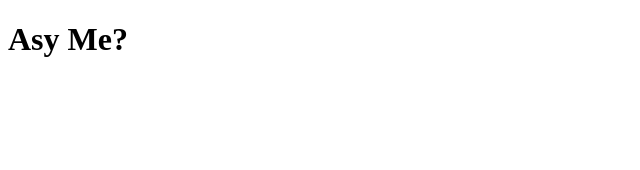
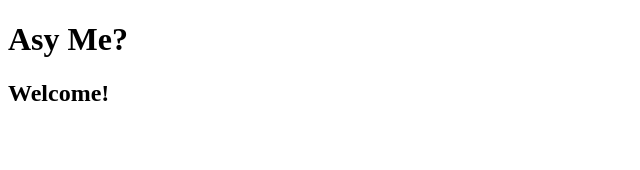
Before and after one commit to pardparw/nextjss, a Next.js app: page /ask in a window 1280 px wide. Shown: the top 170 px of the page, without its empty margins (0-640 px from the left). Built offline with nearby package versions, Linux system fonts and the light colour scheme.

Commit message:
add <h5> in intro/page.tsx

```diff
--- a/src/app/ask/page.tsx
+++ b/src/app/ask/page.tsx
@@ -1,7 +1,7 @@
 export default function ask(){
 
     return(
-        <h1>Asy Me?</h1>
+        <><h1>Asy Me?</h1><h2>Welcome!</h2></>
     )
 
 
--- a/src/app/intro/page.tsx
+++ b/src/app/intro/page.tsx
@@ -18,6 +18,7 @@ export default function Home() {
                     wel
                 </h3>
                 <h4>Heloo wold</h4>
+                <h5>Hello! woldl ???????????</h5>
             </div>
         </body>
     )
```
